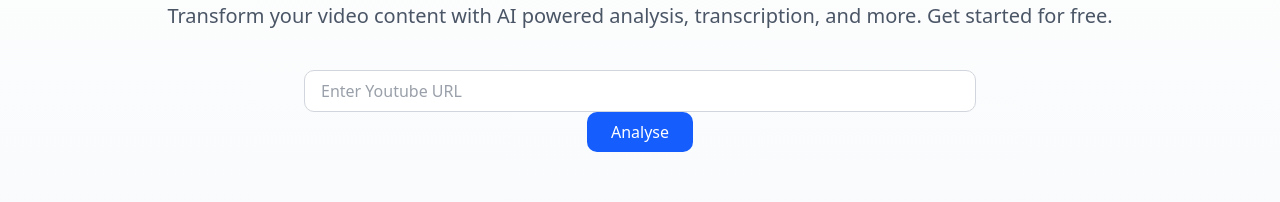
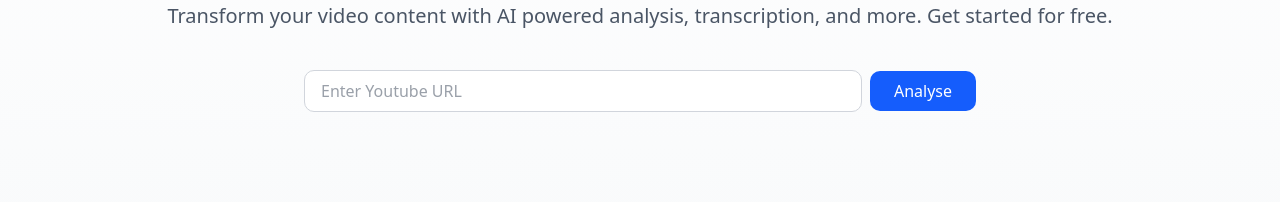
Before and after one commit to marksikaundi/up.Chat, a Next.js app: page / in a window 1280 px wide. Shown: the part 371-573 px from the top of the page. Built offline with nearby package versions, Linux system fonts and the light colour scheme; no server answers.

Commit message:
🔄 Fix input and button alignment within the form in YoutubeVideoForm component

```diff
--- /dev/null
+++ b/actions/analyseYoutubeVideo.ts
@@ -0,0 +1,6 @@
+
+
+
+
+
+"use server"
--- a/components/YoutubeVideoForm.tsx
+++ b/components/YoutubeVideoForm.tsx
@@ -5,17 +5,17 @@
 function YoutubeVideoForm() {
   return (
     <div className=" w-full max-w-2xl mx-auto ">
-      <Form className=" flex flex-col sm:flex-row gap-2 items-center " />
-
+      <Form className=" flex flex-col sm:flex-row gap-2 items-center ">
         <input
           name="url"
           type="text"
           placeholder="Enter Youtube URL"
-        className=" flex-1 w-full px-4 py-2 text-gray-700 bg-white border border-gray-300
-        rounded-lg focus:outline-none focus:ring-2 focus:ring-blue-500 focus:border-transparent
-        transition-all duration-200 "
+          className="flex-1 px-4 py-2 text-gray-700 bg-white border border-gray-300 rounded-lg
+        focus:outline-none focus:ring-2 focus:ring-blue-500 focus:ring-offset-2 focus:border-transparent
+        transition-all duration-200"
         />
         <AnalyseButton />
+      </Form>
     </div>
   );
 }
```
Lines whose indentation alone changed are shown as unchanged.
